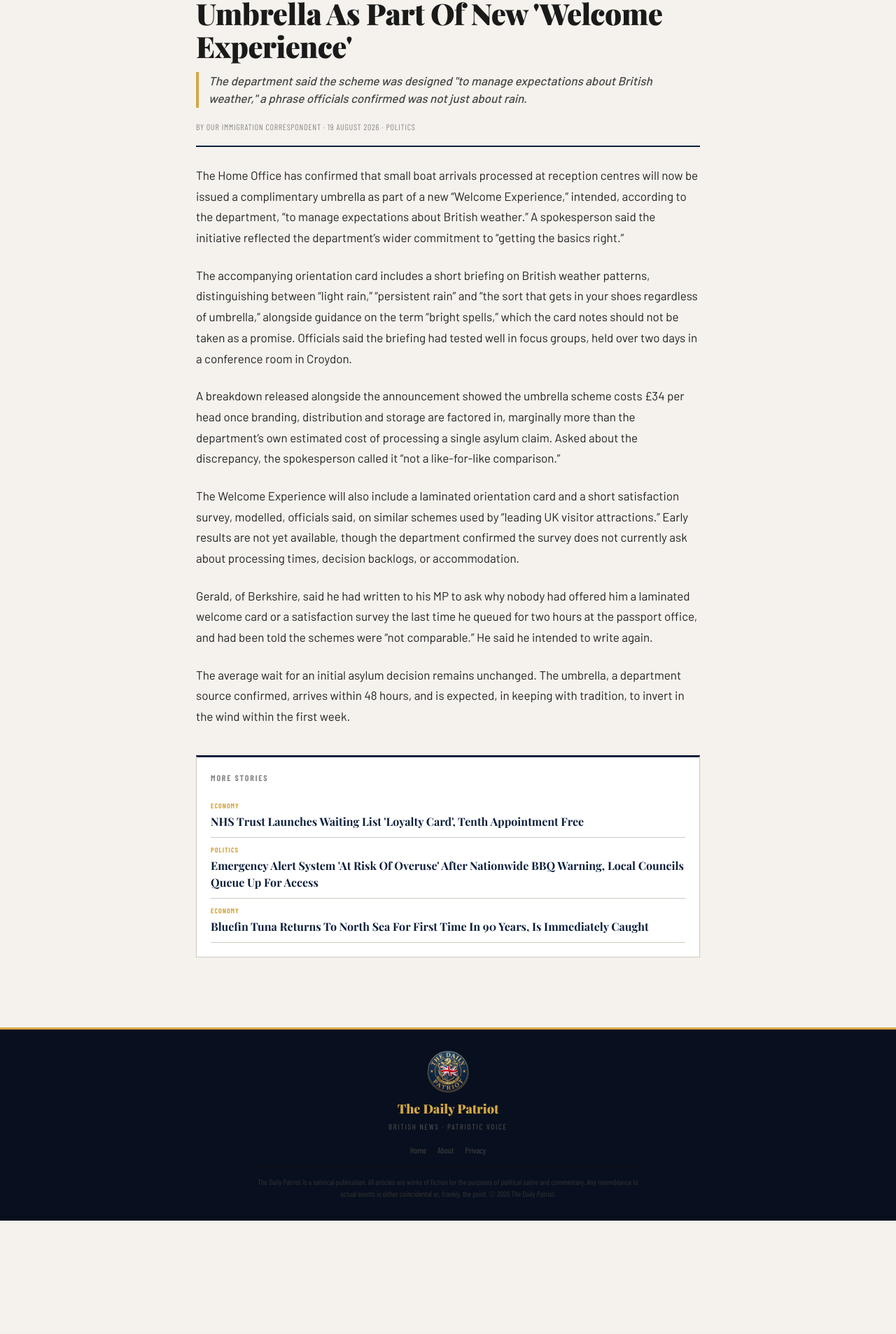
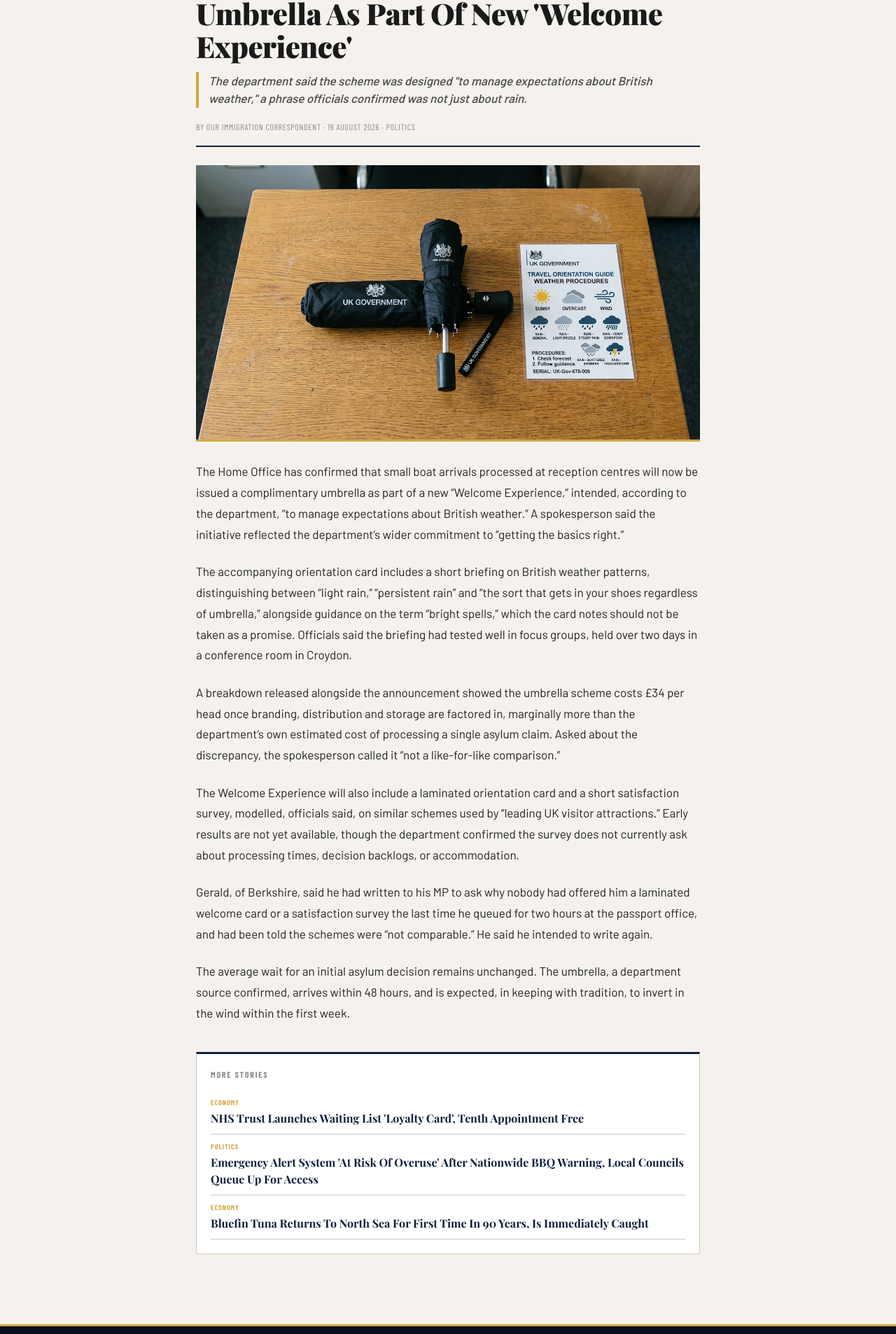
Before and after one commit to matt-palmer999/britishpatriots, a Jekyll site: the page built from _posts/2026-08-19-small-boats-welcome-experience.md, in a window 1280 px wide. Shown: the part 430-2336 px from the top of the page at 70% size. Built offline with Jekyll 4.4.1, drawn with Linux system fonts in a browser that asks for light colours; some web fonts are replaced; before the commit the page ends 2174 px from its top, so only the background shows below that.

Commit message:
Add image to small boats welcome experience article

```diff
--- a/_posts/2026-08-19-small-boats-welcome-experience.md
+++ b/_posts/2026-08-19-small-boats-welcome-experience.md
@@ -4,6 +4,7 @@ title: "Home Office Confirms Small Boat Arrivals Will Receive Complimentary Umbr
 standfirst: 'The department said the scheme was designed "to manage expectations about British weather," a phrase officials confirmed was not just about rain.'
 category: Politics
 author: Our Immigration Correspondent
+image: /assets/images/umbrella.jpg
 ---
 
 The Home Office has confirmed that small boat arrivals processed at reception centres will now be issued a complimentary umbrella as part of a new "Welcome Experience," intended, according to the department, "to manage expectations about British weather." A spokesperson said the initiative reflected the department's wider commitment to "getting the basics right."
```
